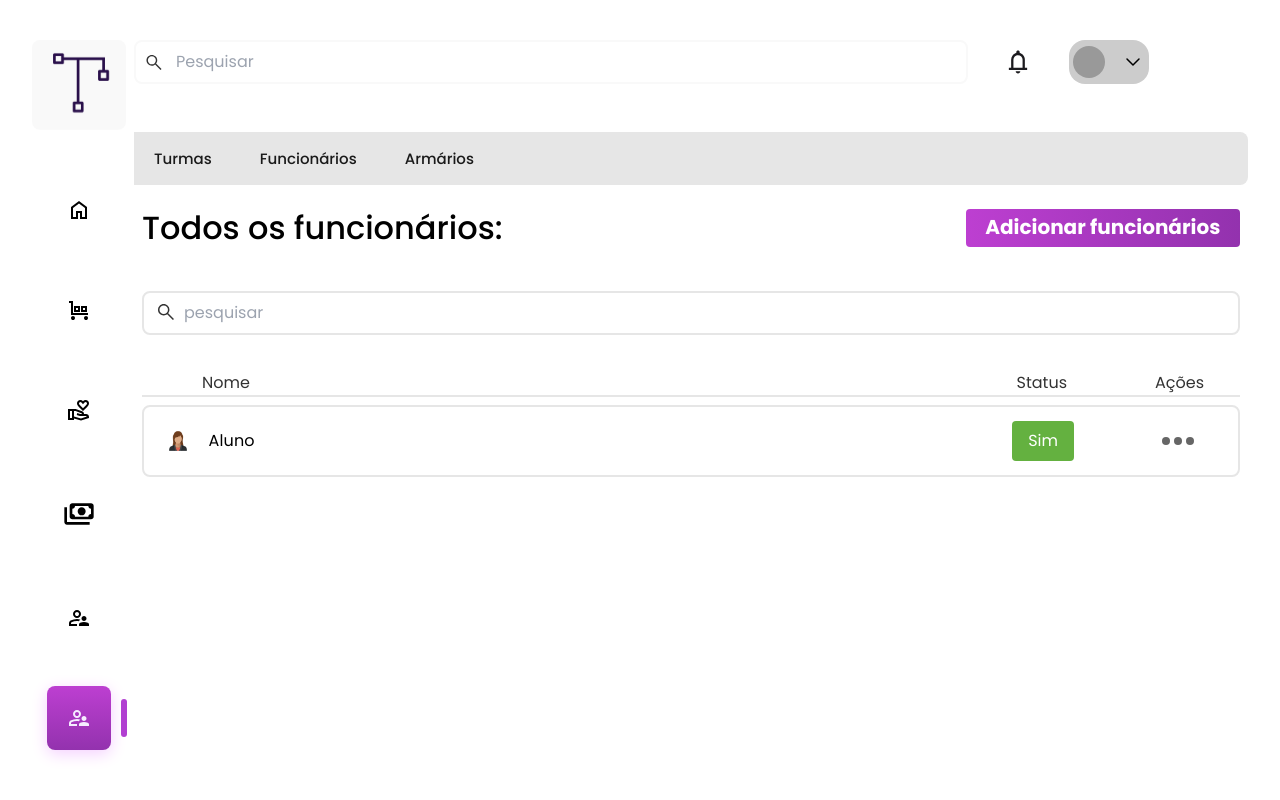
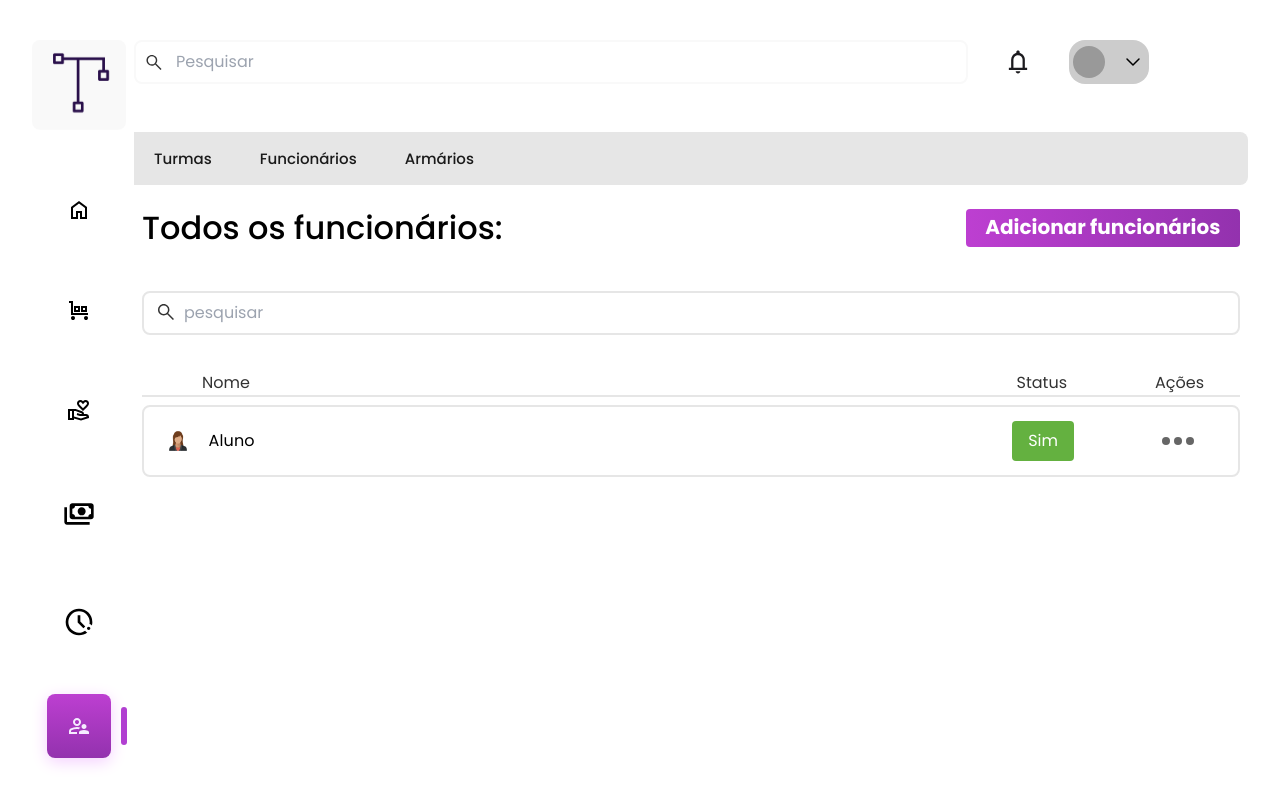
Before and after one commit to ryanNS3/PlanNexus-Front-End, a React (Vite) app: page /gestao in a window 1280 px wide. Built offline with nearby package versions, Linux system fonts and the light colour scheme.

Commit message:
fix: change incorrect Historico icon

```diff
--- a/src/assets/Historico/index.jsx
+++ b/src/assets/Historico/index.jsx
@@ -1,13 +1,12 @@
 export function HistoricoIcon({ size }) {
   return (
     <svg
-      className="max-[1471px]:w-6 max-[1471px]:h-6 max-[1471px]:m-auto"
       xmlns="http://www.w3.org/2000/svg"
       height={`${size}`}
       viewBox="0 -960 960 960"
       width={`${size}`}
     >
-      <path d="M680-360q-42 0-71-29t-29-71q0-42 29-71t71-29q42 0 71 29t29 71q0 42-29 71t-71 29ZM480-160v-56q0-24 12.5-44.5T528-290q36-15 74.5-22.5T680-320q39 0 77.5 7.5T832-290q23 9 35.5 29.5T880-216v56H480Zm-80-320q-66 0-113-47t-47-113q0-66 47-113t113-47q66 0 113 47t47 113q0 66-47 113t-113 47Zm0-160ZM80-160v-112q0-34 17-62.5t47-43.5q60-30 124.5-46T400-440q35 0 70 6t70 14l-34 34-34 34q-18-5-36-6.5t-36-1.5q-58 0-113.5 14T180-306q-10 5-15 14t-5 20v32h240v80H80Zm320-80Zm0-320q33 0 56.5-23.5T480-640q0-33-23.5-56.5T400-720q-33 0-56.5 23.5T320-640q0 33 23.5 56.5T400-560Z" />
+      <path d="M480-80q-83 0-156-31.5T197-197q-54-54-85.5-127T80-480q0-83 31.5-156T197-763q54-54 127-85.5T480-880q83 0 156 31.5T763-763q54 54 85.5 127T880-480q0 27-3 53t-10 51q-14-16-32.5-27T794-418q3-15 4.5-30.5T800-480q0-134-93-227t-227-93q-134 0-227 93t-93 227q0 134 93 227t227 93q51 0 97.5-15t85.5-42q12 17 29.5 30t37.5 20q-51 41-114.5 64T480-80Zm290-160q-21 0-35.5-14.5T720-290q0-21 14.5-35.5T770-340q21 0 35.5 14.5T820-290q0 21-14.5 35.5T770-240Zm-158-52L440-464v-216h80v184l148 148-56 56Z" />
     </svg>
   );
 }
@@ -15,16 +14,12 @@ export function HistoricoIcon({ size }) {
 export function HistoricoIconLight({ size }) {
   return (
     <svg
-      className="max-[1471px]:w-6 max-[1471px]:h-6 max-[1471px]:m-auto"
       xmlns="http://www.w3.org/2000/svg"
       height={`${size}`}
       viewBox="0 -960 960 960"
       width={`${size}`}
     >
-      <path
-        d="M680-360q-42 0-71-29t-29-71q0-42 29-71t71-29q42 0 71 29t29 71q0 42-29 71t-71 29ZM480-160v-56q0-24 12.5-44.5T528-290q36-15 74.5-22.5T680-320q39 0 77.5 7.5T832-290q23 9 35.5 29.5T880-216v56H480Zm-80-320q-66 0-113-47t-47-113q0-66 47-113t113-47q66 0 113 47t47 113q0 66-47 113t-113 47Zm0-160ZM80-160v-112q0-34 17-62.5t47-43.5q60-30 124.5-46T400-440q35 0 70 6t70 14l-34 34-34 34q-18-5-36-6.5t-36-1.5q-58 0-113.5 14T180-306q-10 5-15 14t-5 20v32h240v80H80Zm320-80Zm0-320q33 0 56.5-23.5T480-640q0-33-23.5-56.5T400-720q-33 0-56.5 23.5T320-640q0 33 23.5 56.5T400-560Z"
-        fill="#F5ECFF"
-      />
+      <path d="M480-80q-83 0-156-31.5T197-197q-54-54-85.5-127T80-480q0-83 31.5-156T197-763q54-54 127-85.5T480-880q83 0 156 31.5T763-763q54 54 85.5 127T880-480q0 27-3 53t-10 51q-14-16-32.5-27T794-418q3-15 4.5-30.5T800-480q0-134-93-227t-227-93q-134 0-227 93t-93 227q0 134 93 227t227 93q51 0 97.5-15t85.5-42q12 17 29.5 30t37.5 20q-51 41-114.5 64T480-80Zm290-160q-21 0-35.5-14.5T720-290q0-21 14.5-35.5T770-340q21 0 35.5 14.5T820-290q0 21-14.5 35.5T770-240Zm-158-52L440-464v-216h80v184l148 148-56 56Z" />
     </svg>
   );
 }
```
